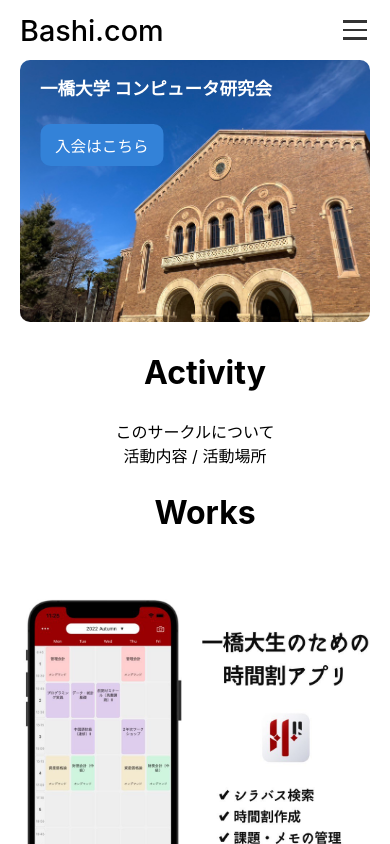
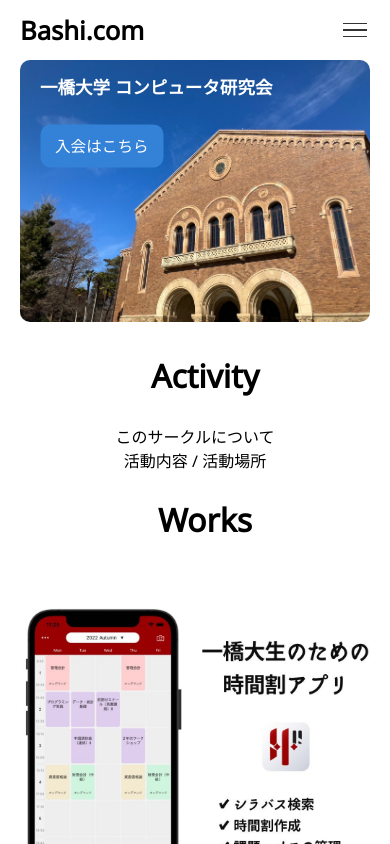
Before and after one commit to RioTsukiji/hit-web, a React (Create React App) app in the folder hit-web/: page / in a window 390 px wide. Shown: the top 844 px of the page. Built offline with nearby package versions, Linux system fonts and the light colour scheme.

Commit message:
change font

```diff
--- a/hit-web/public/index.html
+++ b/hit-web/public/index.html
@@ -11,6 +11,7 @@
     />
     <link rel="apple-touch-icon" href="%PUBLIC_URL%/logo192.png" />
     <link rel="manifest" href="%PUBLIC_URL%/manifest.json" />
+    <link rel="stylesheet" href="https://fonts.googleapis.com/css2?family=Noto+Sans&display=swap">
     <title>React App</title>
   </head>
   <body>
--- a/hit-web/src/components/Header/Header.css
+++ b/hit-web/src/components/Header/Header.css
@@ -18,8 +18,8 @@
 }
 
 header h1 {
-	font-size: 1.8rem;
-	font-weight: 500;
+	font-size: 1.6rem;
+	font-weight: 640;
 	padding-left: 20px;
 	box-sizing: border-box;
 	margin: 0;
@@ -38,7 +38,7 @@
 .burger-menu {
 	display: none;
 	flex-direction: column;
-	justify-content: space-evenly;
+	justify-content: center;
 	width: 2rem;
 	height: 2rem;
 	cursor: pointer;
@@ -47,7 +47,7 @@
 
 .burger-menu div {
 	width: 1.5rem;
-	height: 0.15rem;
+	height: 0.10rem;
 	background-color: #333;
 }
 
@@ -78,6 +78,10 @@
 		display: flex;
     }
 
+	.burger-menu div {
+		margin: 0.15rem 0;
+	}
+
     .drawer-menu nav {
         display: flex;
         flex-direction: column;
--- a/hit-web/src/index.css
+++ b/hit-web/src/index.css
@@ -4,9 +4,7 @@
 
 body {
   margin: 0;
-  font-family: -apple-system, BlinkMacSystemFont, 'Segoe UI', 'Roboto', 'Oxygen',
-    'Ubuntu', 'Cantarell', 'Fira Sans', 'Droid Sans', 'Helvetica Neue',
-    sans-serif;
+  font-family: 'Noto Sans', sans-serif;
   -webkit-font-smoothing: antialiased;
   -moz-osx-font-smoothing: grayscale;
 }
```
